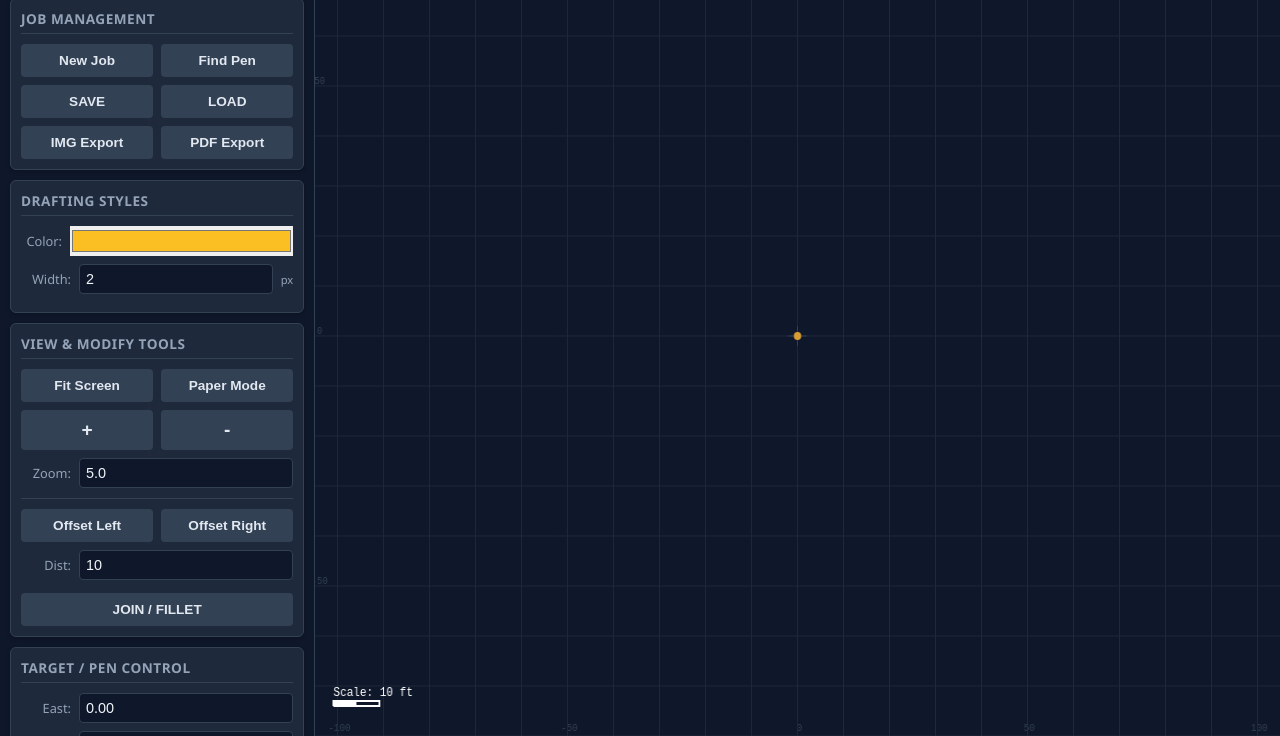
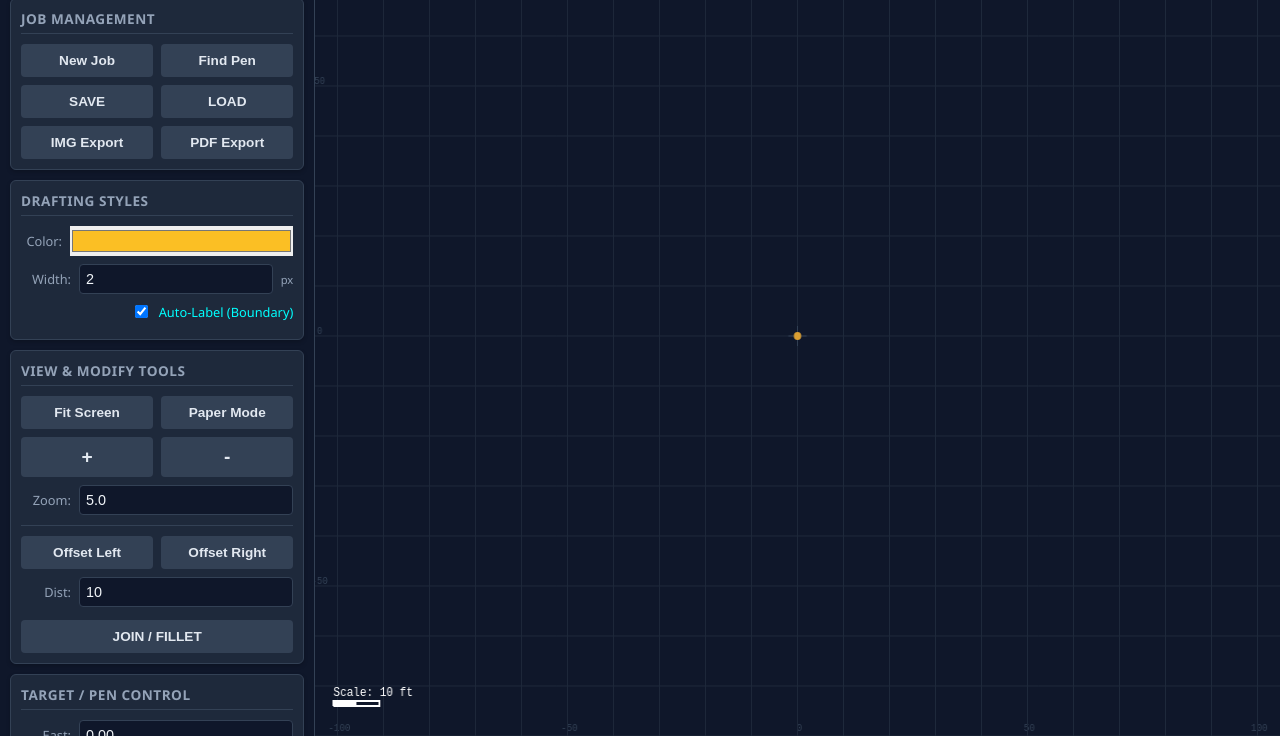
Before and after one commit to isaiah9238/ghArithmaGen, a plain HTML site: page index.html in a window 1280 px wide. Shown: the part 64-800 px from the top of the page. Drawn offline with nearby package versions, Linux system fonts and the light colour scheme.

Commit message:
Update index.html

```diff
--- a/index.html
+++ b/index.html
@@ -42,6 +42,11 @@
             <label class="label-text">Width:</label>
             <input type="number" id="input-width" value="2" min="1" max="20">
             <span style="font-size:0.7rem; color:var(--text-muted);">px</span>
+        </div>
+        <div class="input-group" style="margin-top:5px; justify-content: flex-end;">
+            <label style="display:flex; align-items:center; gap:8px; font-size:0.8rem; cursor:pointer; color:cyan;">
+                <input type="checkbox" id="input-auto-label" checked> Auto-Label (Boundary)
+            </label>
         </div>
       </div>
 
```
